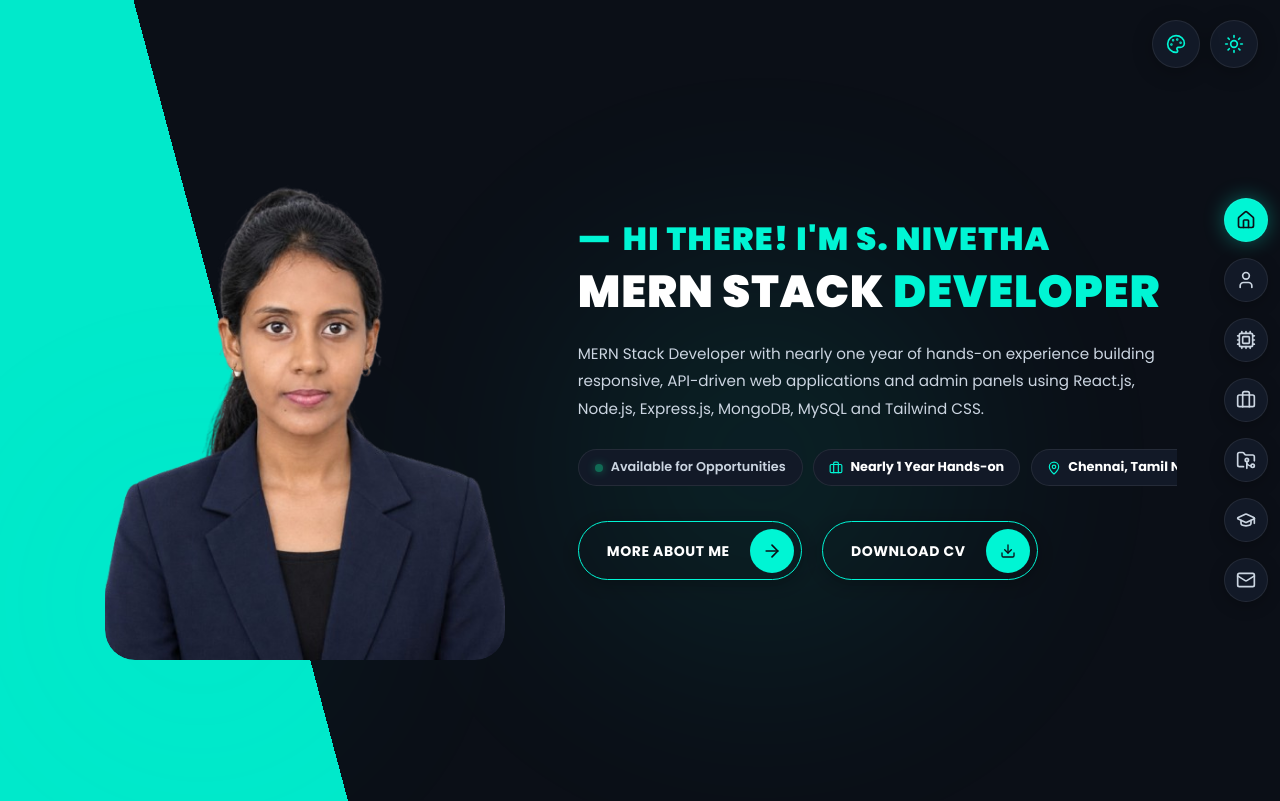
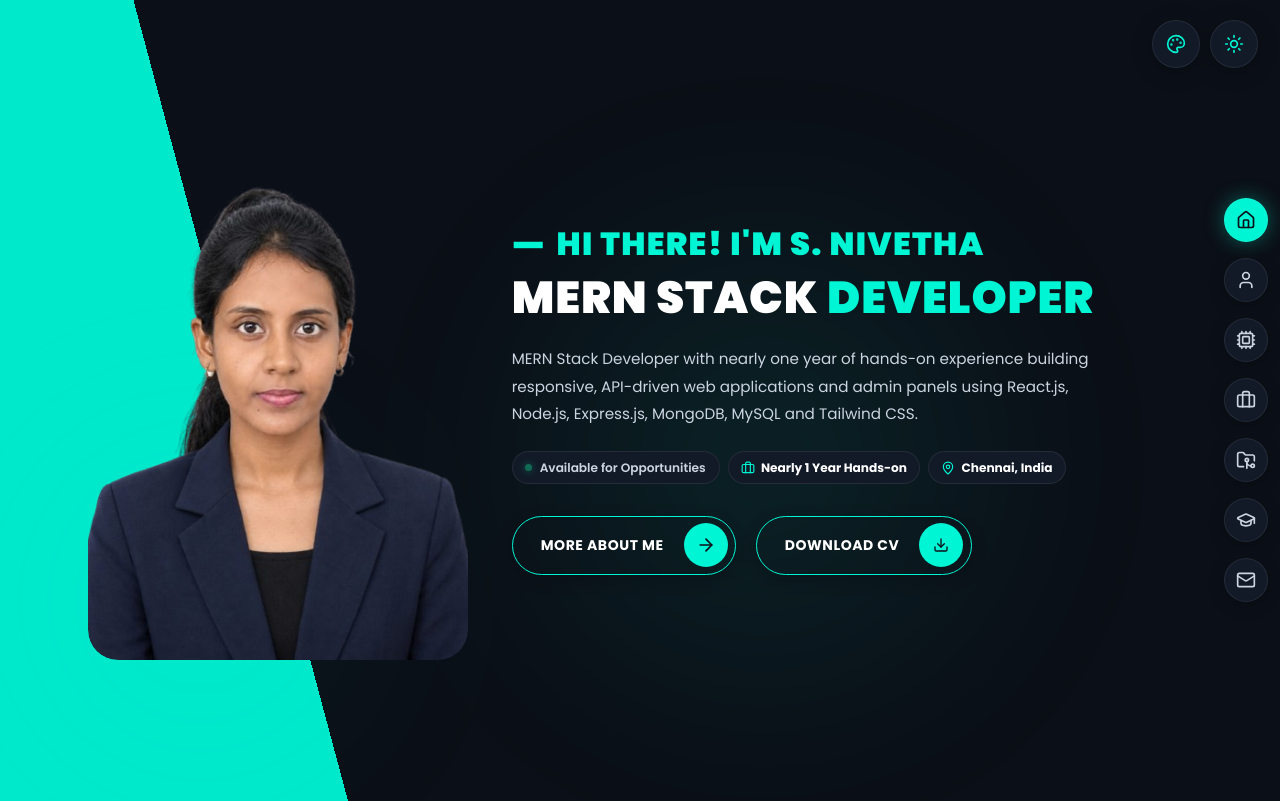
Before and after one commit to nivetha-1112/Portfolio, a React (Vite) app: page / in a window 1280 px wide. Shown: the top 801 px of the page. Built offline with nearby package versions, Linux system fonts and the light colour scheme.

Commit message:
fix: compact hero tags in single line without jumping off or touching nav dock

```diff
--- a/src/App.css
+++ b/src/App.css
@@ -88,8 +88,8 @@
 /* ==================== Tunis Hero Grid ==================== */
 .hero-tunis-grid {
   display: grid;
-  grid-template-columns: 42% 58%;
-  gap: 3.5rem;
+  grid-template-columns: minmax(300px, 380px) 1fr;
+  gap: 2.75rem;
   align-items: center;
   width: 100%;
   max-width: 1260px;
@@ -195,30 +195,22 @@
 .hero-tags-row {
   display: flex;
   align-items: center;
-  gap: 0.65rem;
+  gap: 0.5rem;
   flex-wrap: nowrap;
   white-space: nowrap;
-  overflow-x: auto;
-  scrollbar-width: none;
-  -ms-overflow-style: none;
   max-width: 100%;
   margin-bottom: 2rem;
-  padding: 0.2rem 0;
-}
-
-.hero-tags-row::-webkit-scrollbar {
-  display: none;
 }
 
 .hero-status-tag {
   display: inline-flex;
   align-items: center;
-  gap: 0.5rem;
-  padding: 0.45rem 1rem;
+  gap: 0.45rem;
+  padding: 0.35rem 0.8rem;
   border-radius: 9999px;
   background: var(--bg-card);
   border: 1px solid var(--border-color);
-  font-size: 0.8rem;
+  font-size: 0.76rem;
   font-weight: 600;
   color: var(--text-secondary);
   flex-shrink: 0;
@@ -234,8 +226,8 @@
 }
 
 .hero-status-dot {
-  width: 8px;
-  height: 8px;
+  width: 7px;
+  height: 7px;
   border-radius: 50%;
   background: #10B981;
   box-shadow: 0 0 8px #10B981;
@@ -245,12 +237,12 @@
 .hero-stat-badge {
   display: inline-flex;
   align-items: center;
-  gap: 0.45rem;
-  padding: 0.45rem 0.95rem;
+  gap: 0.4rem;
+  padding: 0.35rem 0.75rem;
   border-radius: 9999px;
   background: var(--bg-card);
   border: 1px solid var(--border-color);
-  font-size: 0.8rem;
+  font-size: 0.76rem;
   font-weight: 700;
   color: var(--text-primary);
   flex-shrink: 0;
--- a/src/components/Hero.jsx
+++ b/src/components/Hero.jsx
@@ -63,12 +63,12 @@ export default function Hero({ onOpenResume }) {
                 <span>{personalInfo.status}</span>
               </div>
               <div className="hero-stat-badge">
-                <Briefcase className="w-3.5 h-3.5 text-[var(--accent-color)]" />
+                <Briefcase className="w-3.5 h-3.5 text-[var(--accent-color)] flex-shrink-0" />
                 <span>{personalInfo.experienceYears} Hands-on</span>
               </div>
-              <div className="hero-stat-badge">
-                <MapPin className="w-3.5 h-3.5 text-[var(--accent-color)]" />
-                <span>{personalInfo.location}</span>
+              <div className="hero-stat-badge" title={personalInfo.location}>
+                <MapPin className="w-3.5 h-3.5 text-[var(--accent-color)] flex-shrink-0" />
+                <span>Chennai, India</span>
               </div>
             </div>
 
```
